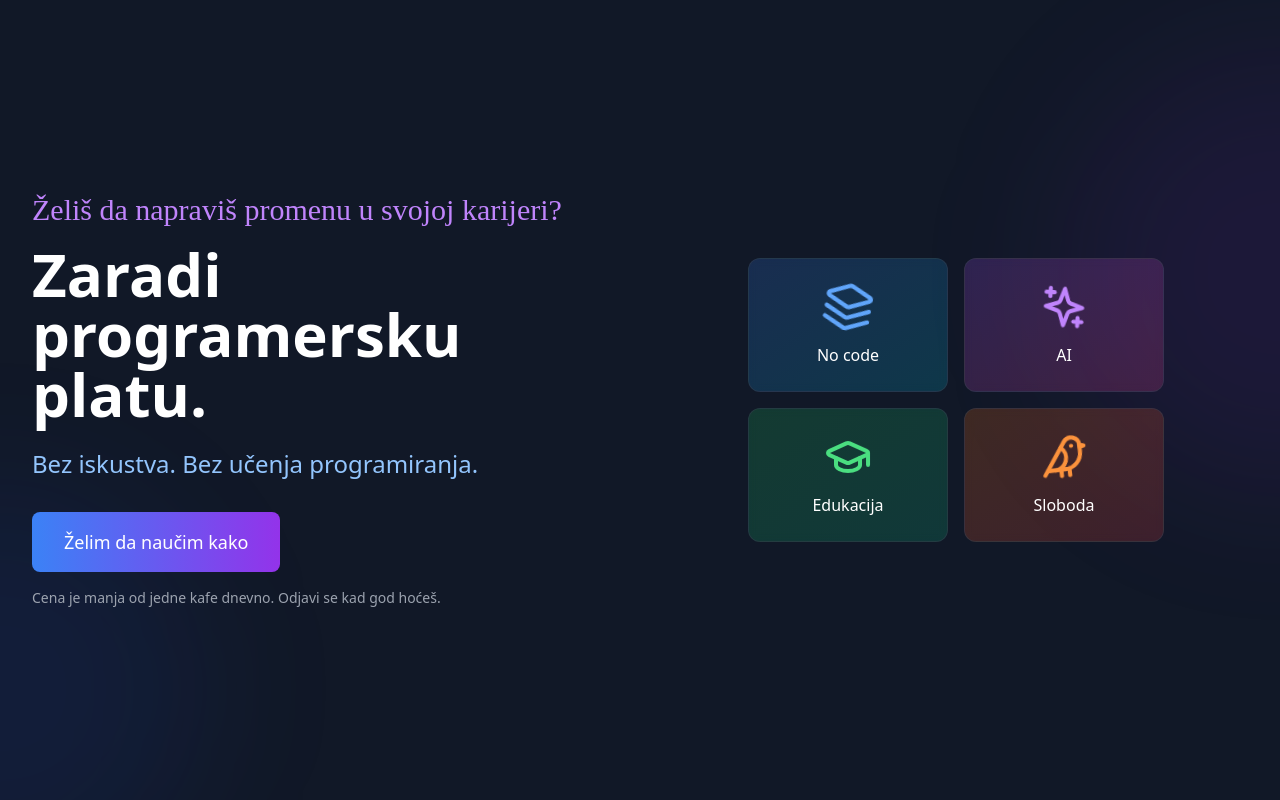
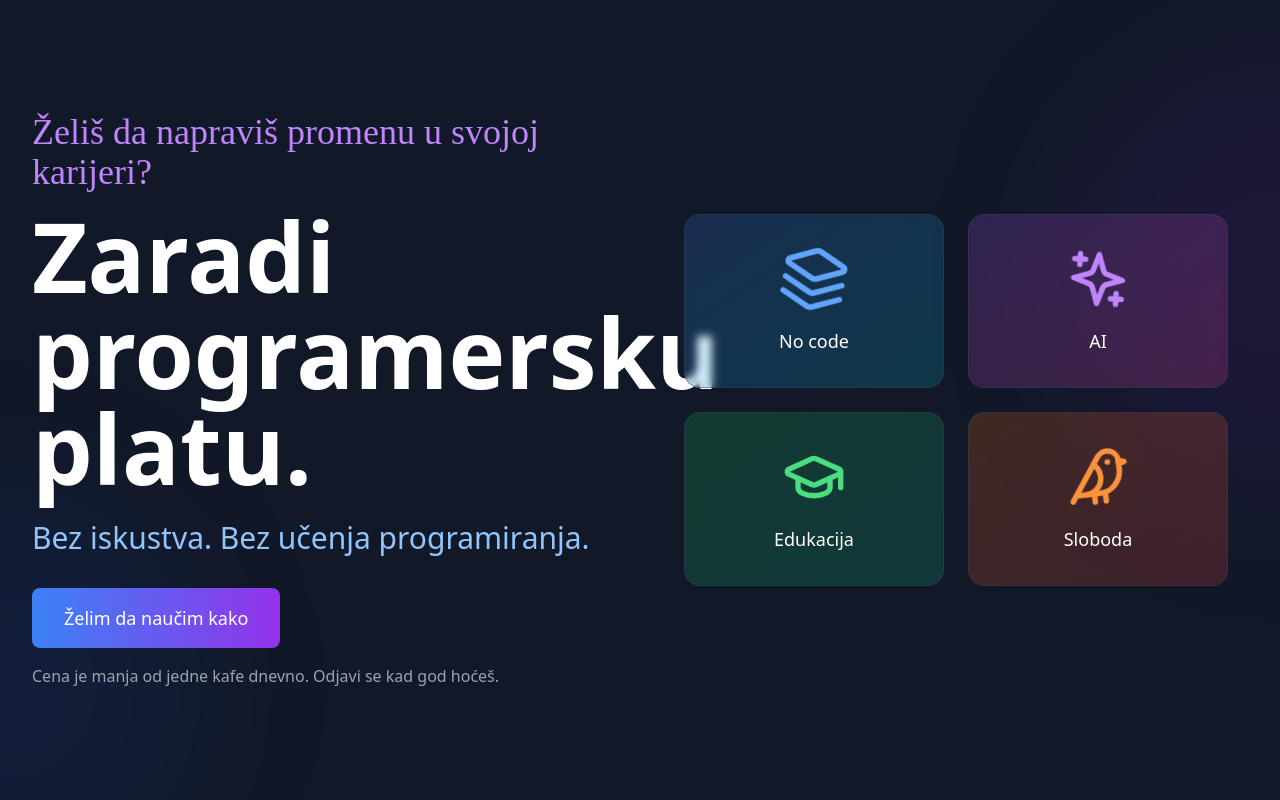
Before and after one commit to lakarijeprvovencani/nocodebalkan-landing, a React (Vite) app: page / in a window 1280 px wide. Shown: the top 800 px of the page. Built offline with nearby package versions, Linux system fonts and the light colour scheme.

Commit message:
Increase Hero section font sizes and card sizes on desktop for better visual impact

```diff
--- a/src/components/Hero.tsx
+++ b/src/components/Hero.tsx
@@ -47,7 +47,7 @@ const Hero: React.FC = () => {
             transition={{ duration: 0.8 }}
           >
             <motion.p
-              className="text-purple-400 text-2xl md:text-3xl mb-4"
+              className="text-purple-400 text-2xl md:text-4xl mb-4"
               style={{ fontFamily: 'Caveat, cursive' }}
               initial={{ opacity: 0 }}
               animate={{ opacity: 1 }}
@@ -56,7 +56,7 @@ const Hero: React.FC = () => {
               Želiš da napraviš promenu u svojoj karijeri?
             </motion.p>
             <motion.h1
-              className="text-4xl md:text-6xl font-bold text-white mb-6"
+              className="text-4xl md:text-7xl lg:text-8xl font-bold text-white mb-6"
               initial={{ opacity: 0, y: 20 }}
               animate={{ opacity: 1, y: 0 }}
               transition={{ delay: 0.2, duration: 0.8 }}
@@ -64,7 +64,7 @@ const Hero: React.FC = () => {
               Zaradi programersku platu.
             </motion.h1>
             <motion.p
-              className="text-xl md:text-2xl text-blue-300 mb-8"
+              className="text-xl md:text-3xl text-blue-300 mb-8"
               initial={{ opacity: 0 }}
               animate={{ opacity: 1 }}
               transition={{ delay: 0.4 }}
@@ -78,11 +78,11 @@ const Hero: React.FC = () => {
             >
               <a
                 href="https://nocodebalkan.thinkific.com/order?ct=b23d954d-15c7-402b-ad0f-9fff6b075e6d" target="_blank" rel="noopener noreferrer"
-                className="inline-block bg-gradient-to-r from-blue-500 to-purple-600 text-white px-8 py-4 rounded-lg text-lg font-medium hover:from-blue-600 hover:to-purple-700 transform transition-all duration-300 hover:scale-105 hover:shadow-lg hover:shadow-purple-500/20"
+                className="inline-block bg-gradient-to-r from-blue-500 to-purple-600 text-white px-8 py-4 md:px-10 md:py-5 rounded-lg text-lg md:text-xl font-medium hover:from-blue-600 hover:to-purple-700 transform transition-all duration-300 hover:scale-105 hover:shadow-lg hover:shadow-purple-500/20"
               >
                 Želim da naučim kako
               </a>
-              <p className="mt-4 text-gray-400 text-sm">
+              <p className="mt-4 text-gray-400 text-sm md:text-base">
                 Cena je manja od jedne kafe dnevno. Odjavi se kad god hoćeš.
               </p>
 
@@ -145,8 +145,8 @@ const Hero: React.FC = () => {
             animate={{ opacity: 1, scale: 1 }}
             transition={{ delay: 0.5, duration: 1 }}
           >
-            <div className="relative w-full max-w-md">
-              <div className="grid grid-cols-2 gap-4 p-4">
+            <div className="relative w-full max-w-xl">
+              <div className="grid grid-cols-2 gap-6 p-4">
                 {[
                   { Icon: Layers, label: "No code", iconColor: "text-blue-400", bgGradient: "from-blue-500/20 to-cyan-500/20" },
                   { Icon: Sparkles, label: "AI", iconColor: "text-purple-400", bgGradient: "from-purple-500/20 to-pink-500/20" },
@@ -155,7 +155,7 @@ const Hero: React.FC = () => {
                 ].map((item, index) => (
                   <motion.div
                     key={index}
-                    className={`bg-gradient-to-br ${item.bgGradient} backdrop-blur-sm rounded-xl p-6 flex flex-col items-center justify-center gap-3 border border-gray-700/50 hover:border-gray-600 transition-colors`}
+                    className={`bg-gradient-to-br ${item.bgGradient} backdrop-blur-sm rounded-2xl p-8 flex flex-col items-center justify-center gap-4 border border-gray-700/50 hover:border-gray-600 transition-colors`}
                     whileHover={{ scale: 1.1, y: -8 }}
                     initial={{ opacity: 0, y: 20 }}
                     animate={{ opacity: 1, y: 0 }}
@@ -173,9 +173,9 @@ const Hero: React.FC = () => {
                         ease: "easeInOut"
                       }}
                     >
-                      <item.Icon className={`w-12 h-12 ${item.iconColor}`} />
+                      <item.Icon className={`w-16 h-16 ${item.iconColor}`} />
                     </motion.div>
-                    <span className="text-white font-medium text-center">{item.label}</span>
+                    <span className="text-white font-medium text-lg text-center">{item.label}</span>
                   </motion.div>
                 ))}
               </div>
```
